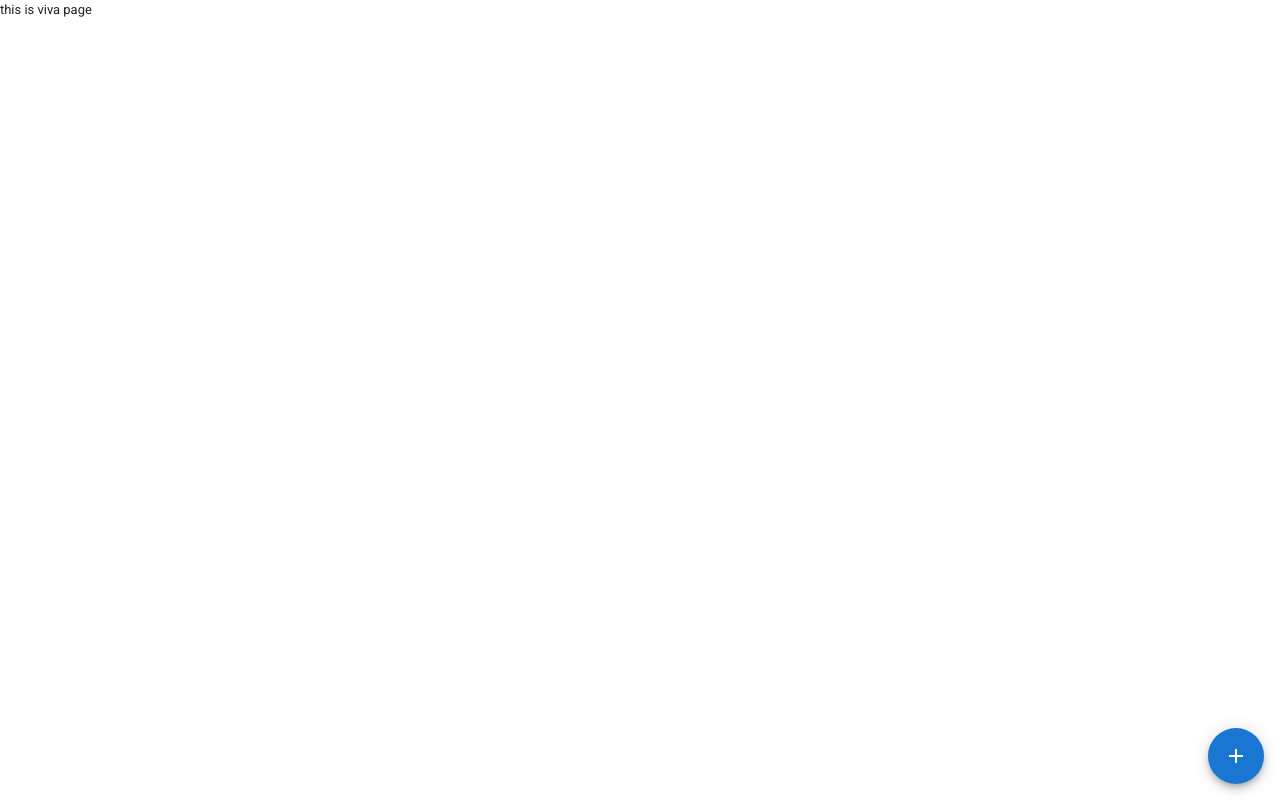
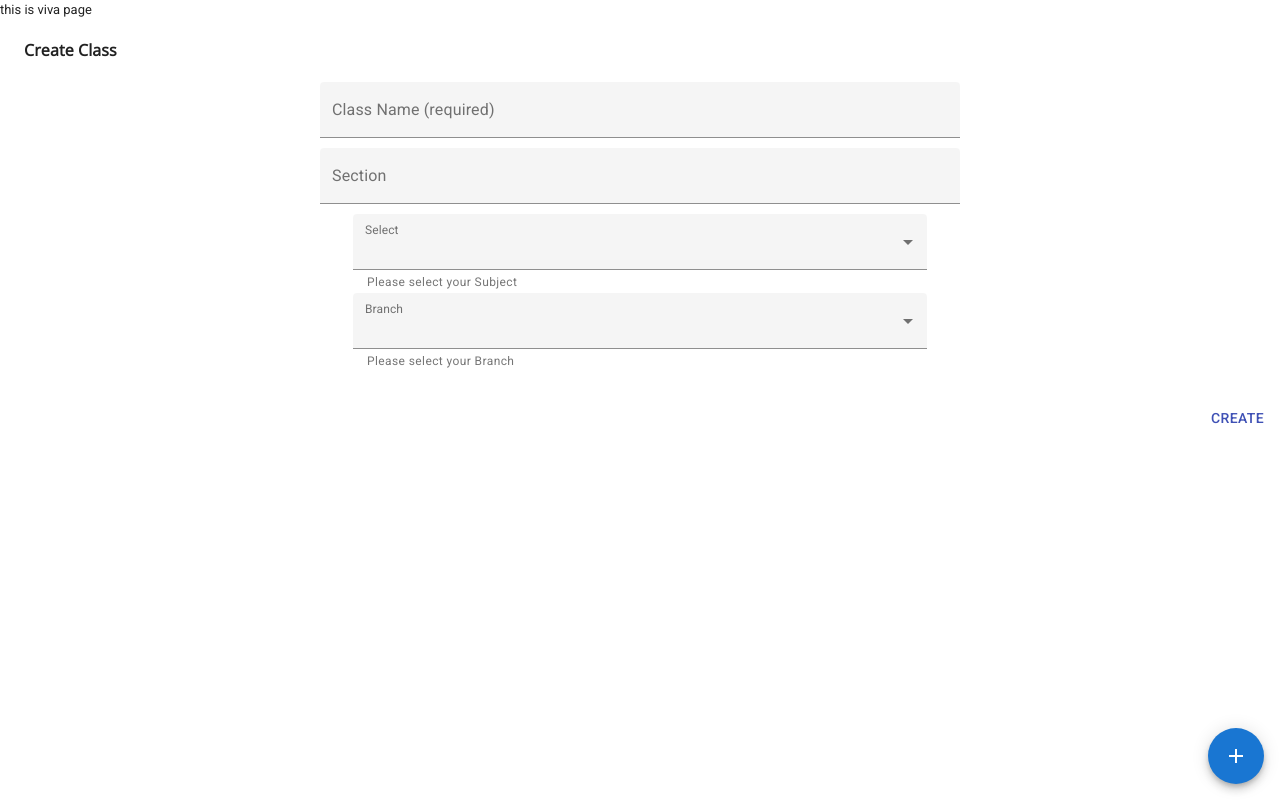
Before and after one commit to Jatin-tec/department-website-sati, a React (Create React App) app: page /Viva in a window 1280 px wide. Built offline with nearby package versions, Linux system fonts and the light colour scheme.

Commit message:
commit on main

```diff
--- a/src/components/CreateClass/Form.jsx
+++ b/src/components/CreateClass/Form.jsx
@@ -4,12 +4,78 @@ import {
   DialogActions,
   TextField } from "@material-ui/core";
 import { v4 as uuidV4 } from "uuid";
+import MenuItem from '@mui/material/MenuItem';
+
+const Roles = [
+  {
+    value: 'ADA',
+    label: 'ADA',
+  },
+  {
+    value: 'ML',
+    label: 'ML',
+  },
+  {
+    value: 'Opereating system',
+    label: 'Opereating system',
+  },
+];
+
+const Branches = [
+  {
+    value: 'Computer science and Engeenering',
+    label: 'Computer science and Engeenering',
+  },
+  {
+    value: 'Artificial intelligence and data science',
+    label: 'Artificial intelligence and data science',
+  },
+  {
+    value: 'Electronics and communication',
+    label: 'Electronics and communication',
+  },
+  {
+    value: 'Mechanical Engeenering',
+    label: 'Mechanical Engeenering',
+  },
+  {
+    value: 'Civil Engeenering',
+    label: 'Civil Engeenering',
+  },
+  {
+    value: 'Internet of things',
+    label: 'Internet of things',
+  },
+  {
+    value: 'Electrical Engeenering',
+    label: 'Electrical Engeenering',
+  },
+  {
+    value: 'Electrical instrumentation',
+    label: 'Electrical instrumentation',
+  },
+  {
+    value: 'CSEITCS',
+    label: 'CSEITCS',
+  },
+];
 
 const Form = () => {
   const [className, setClassName] = useState("");
   const [Section, setSection] = useState("");
   const [Room, setRoom] = useState("");
   const [Subject, setSubject] = useState("");
+  const [Role, setRole] = React.useState('Student');
+
+  const [Branch, setBranch] = React.useState('Student');
+
+  const WhileChange = (event) => {
+    setBranch(event.target.value);
+  };
+
+  const handleChange = (event) => {
+    setRole(event.target.value);
+  };
 
   const addClass = (e) => {
     e.preventDefault();
@@ -38,22 +104,42 @@ const Form = () => {
           value={Section}
           onChange={(e) => setSection(e.target.value)}
         />
+        <div class="Role">
         <TextField
-          id="filled-basic"
-          label="Subject"
-          className="form__input"
+          id="filled-select-currency"
+          select
+          label="Select"
+          value={Role}
+          onChange={handleChange}
+          helperText="Please select your Subject"
           variant="filled"
-          value={Subject}
-          onChange={(e) => setSubject(e.target.value)}
-        />
+        >
+          {Roles.map((option) => (
+            <MenuItem key={option.value} value={option.value}>
+              {option.label}
+            </MenuItem>
+          ))}
+        </TextField>
+                </div>
+
+        <div class="Branch">
         <TextField
-          id="filled-basic"
-          label="Room"
-          className="form__input"
+          id="filled-select-currency"
+          select
+          label="Branch"
+          value={Branch}
+          onChange={handleChange}
+          helperText="Please select your Branch"
           variant="filled"
-          value={Room}
-          onChange={(e) => setRoom(e.target.value)}
-        />
+        >
+          {Branches.map((option) => (
+            <MenuItem key={option.value} value={option.value}>
+              {option.label}
+            </MenuItem>
+          ))}
+        </TextField>
+                </div>
+
       </div>
       <DialogActions>
         <Button onClick={addClass} color="primary">
--- a/src/components/CreateClass/style.css
+++ b/src/components/CreateClass/style.css
@@ -68,3 +68,12 @@
     width: 50vw !important;
   }
 }
+.Branch{
+
+}
+.Role{
+  width: ;
+}
+#filled-select-currency{
+  width: 530px;
+}
--- a/src/pages/Evaluation/Evalution.jsx
+++ b/src/pages/Evaluation/Evalution.jsx
@@ -3,6 +3,7 @@ import contacts from "../attendence/contacts";
 import Print from "./Print";
 import Evalute from "./Evalute";
 import Header from "../../components/Header/Header";
+import SpeedDialTooltipOpen from "../../components/Dropdown/Dropdown"
 function CreateTable(contacts){
     return <Evalute
     key={contacts.enrollment}
@@ -37,6 +38,7 @@ function Evalution(){
 
     <form>
     <button id="Attendence-submit" type="submit">Submit</button></form>
+    <SpeedDialTooltipOpen/>
     </div>
 }
 
--- a/src/pages/Viva/Viva.jsx
+++ b/src/pages/Viva/Viva.jsx
@@ -1,10 +1,12 @@
 import React from "react";
-import SpeedDialTooltipOpen from "../../components/Dropdown/Dropdown"
+import SpeedDialTooltipOpen from "../../components/Dropdown/Dropdown";
+import Form from "../../components/CreateClass/Form";
 
 export default function Viva(){
     return <div>
 
 this is viva page
+<Form/>
 <SpeedDialTooltipOpen/>
     </div>
 }
--- a/src/pages/attendence/Attendence.jsx
+++ b/src/pages/attendence/Attendence.jsx
@@ -3,6 +3,7 @@ import './style.css';
 import contacts from "./contacts";
 import Card from "./Card";
 import Header from "../../components/Header/Header";
+import SpeedDialTooltipOpen from "../../components/Dropdown/Dropdown"
 
 const date = new Date();
 var today="Take attendence of "+date.getDate()+"/"+date.getMonth()+"/"+date.getFullYear();
@@ -41,6 +42,7 @@ return(
 
   <button id="Attendence-submit" type="submit">Submit</button>
   </form>
+  <SpeedDialTooltipOpen/>
   </div>
 
 )
```
Also changed, not shown: 1 other file (tests, documents, lock files or other folders).
